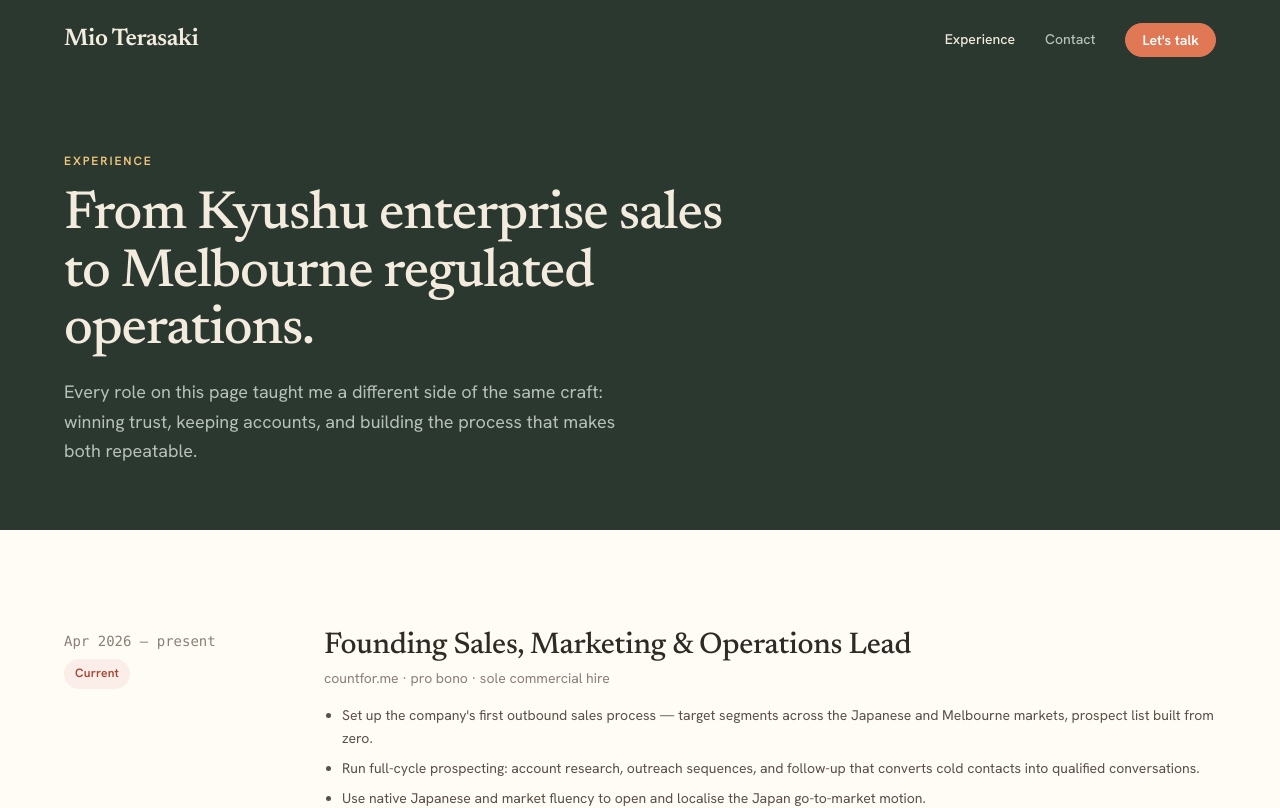
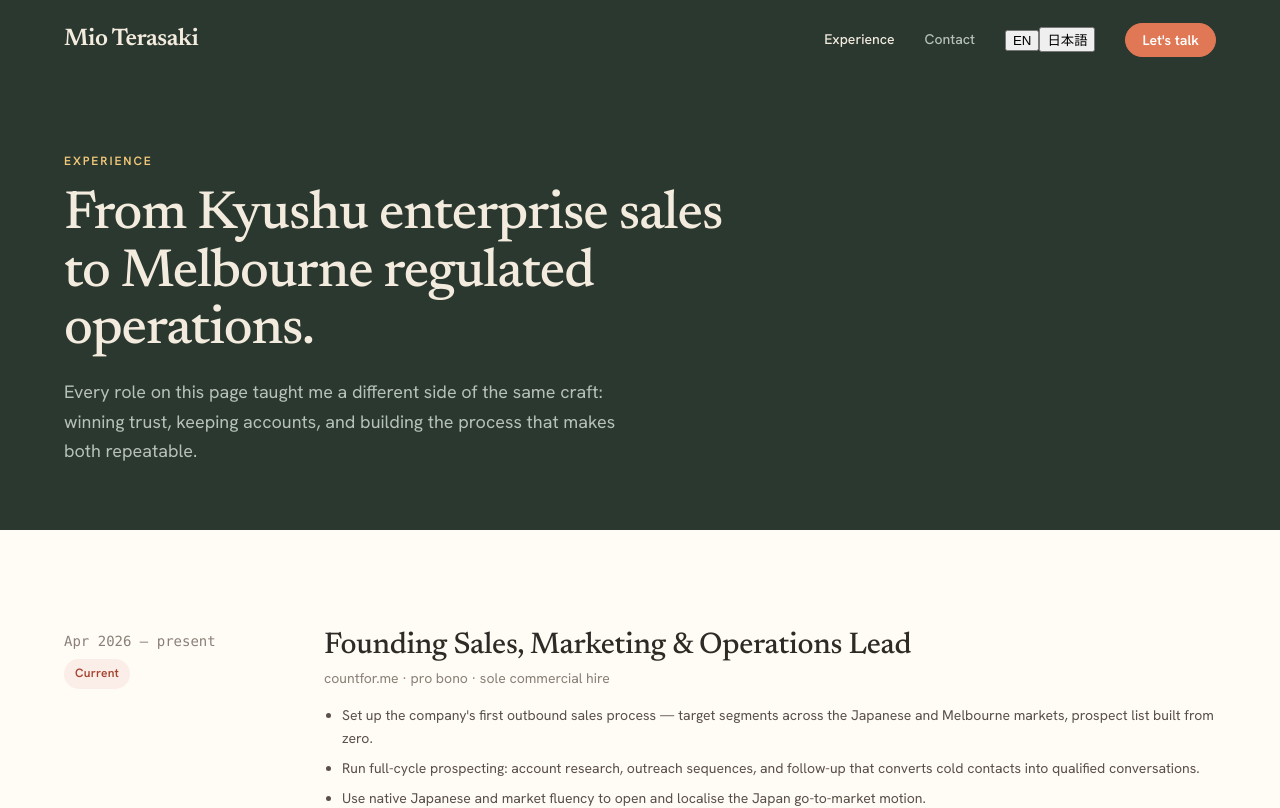
Before and after one commit to mioterasaki/portfolio, a React (Vite) app: page /experience in a window 1280 px wide. Shown: the top 808 px of the page. Built offline with nearby package versions, Linux system fonts and the light colour scheme; a web font is replaced by a local one.

Commit message:
Nav: language toggle + localized labels

```diff
--- a/src/components/Nav.jsx
+++ b/src/components/Nav.jsx
@@ -1,17 +1,29 @@
 import { Link } from 'react-router-dom'
 import Button from './Button'
+import { useLanguage } from '../i18n'
 
 // Sage-900 nav bar. Home/Experience show the "Let's talk" CTA;
 // the Contact page omits it (the page itself is the CTA).
 export default function Nav({ active, showCta = true }) {
+  const { lang, setLang, t } = useLanguage()
   const linkClass = (name) => `nav__link${active === name ? ' nav__link--active' : ''}`
+  const toggleClass = (name) =>
+    `lang-toggle__btn${lang === name ? ' lang-toggle__btn--active' : ''}`
   return (
     <nav className="nav">
       <Link className="nav__brand" to="/">Mio Terasaki</Link>
       <div className="nav__links">
-        <Link className={linkClass('experience')} to="/experience">Experience</Link>
-        <Link className={linkClass('contact')} to="/contact">Contact</Link>
-        {showCta && <Button to="/contact" size="sm">Let's talk</Button>}
+        <Link className={linkClass('experience')} to="/experience">{t.nav.experience}</Link>
+        <Link className={linkClass('contact')} to="/contact">{t.nav.contact}</Link>
+        <div className="lang-toggle" role="group" aria-label="Language / 言語">
+          <button type="button" className={toggleClass('en')} onClick={() => setLang('en')} aria-pressed={lang === 'en'}>
+            EN
+          </button>
+          <button type="button" className={toggleClass('ja')} onClick={() => setLang('ja')} aria-pressed={lang === 'ja'}>
+            日本語
+          </button>
+        </div>
+        {showCta && <Button to="/contact" size="sm">{t.nav.cta}</Button>}
       </div>
     </nav>
   )
```
